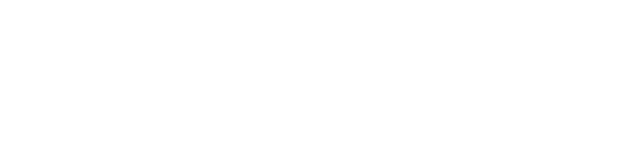
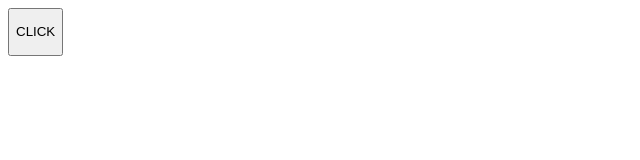
Before and after one commit to bariggs15/JavaScript-Projects, a plain HTML site: page Basic JavaScript Projects/Project4__dictionaries/index.html in a window 1280 px wide. Shown: the whole page, without its empty margins (0-640 px from the left). Drawn offline with Linux system fonts and the light colour scheme.

Commit message:
fixed project4

```diff
--- a/Basic JavaScript Projects/Project4__dictionaries/JS/main.js
+++ b/Basic JavaScript Projects/Project4__dictionaries/JS/main.js
@@ -1,6 +1,11 @@
-function Ride_Function() {
-    var Height, Can_Ride;
-       Height = document.getElementById("Height").value;
-       Can_Ride = (Height < 52) ? "you are too short":"you are tall enough";
-       document.getElementById("Ride").innerHTML = Can_Ride + "to ride.";
+function my_dictionary() {
+    var sports= {
+    basketball:"Jordan",
+    football:"Favre",
+    baseball:"Bonds",
+    golf:"Tiger"
+    };
+    delete sports.baseball;
+    document.getElementById("demo").innerHTML=sports.baseball
+
   }
--- a/Basic JavaScript Projects/Project4__dictionaries/index.html
+++ b/Basic JavaScript Projects/Project4__dictionaries/index.html
@@ -5,7 +5,7 @@
     </head>
     <body>
       <script src="./JS/main.js"></script>
-      <p id="demo" onclick="my_dictionary()"></p>
+      <button><p id="demo" onclick="my_dictionary()">CLICK</p></button>
           </body>
 
 </html>
```
Also changed, not shown: Basic JavaScript Projects/Project6_ternary_operators_constructors/index.html (+1 -1 lines).
